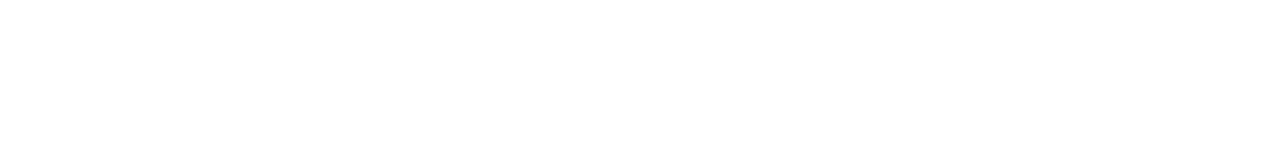
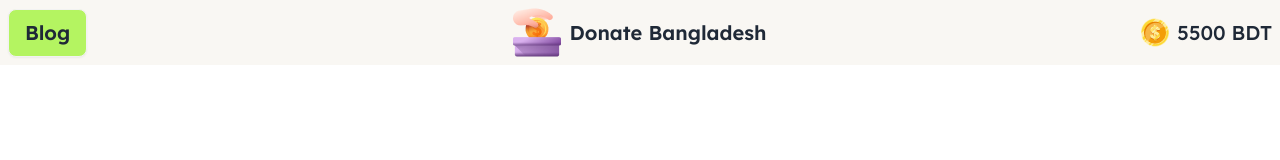
Before and after one commit to labiba4040/Assignment-05, a plain HTML site: page index.html in a window 1280 px wide. Drawn offline with nearby package versions, Linux system fonts and the light colour scheme.

Commit message:
navbar done

```diff
--- a/index.html
+++ b/index.html
@@ -4,6 +4,16 @@
     <meta charset="UTF-8">
     <meta name="viewport" content="width=device-width, initial-scale=1.0">
     <title>Donation</title>
+    <!-- google font cdn -->
+    <link rel="preconnect" href="https://fonts.googleapis.com">
+    <link rel="preconnect" href="https://fonts.gstatic.com" crossorigin>
+    <link href="https://fonts.googleapis.com/css2?family=Lexend:wght@100..900&display=swap" rel="stylesheet">
+
+    <style>
+      .font-lexend{
+        font-family: "Lexend", sans-serif;
+      }
+    </style>
 
     <!-- daisyUI   -->
     <link href="https://cdn.jsdelivr.net/npm/daisyui@4.12.10/dist/full.min.css" rel="stylesheet" type="text/css" />
@@ -14,15 +24,41 @@
             extend: {
               colors: {
                 clifford: '#da373d',
+                nav_bg: '#F9F7F3',
+                bcolor: '#B4F461',
+
               }
             }
           }
         }
       </script>
 </head>
-<body>
+<body class="font-lexend">
+  <header>
+    <nav class="bg-nav_bg">
+      <div class="container mx-auto">
+        <div class="navbar ">
+          <div class="navbar-start">
+            <button class="btn bg-bcolor font-semibold text-xl">Blog</button>
+          </div>
+          <div class="navbar-center gap-2">
+            <img src="./assets/logo.png" alt="">
+            <p class="hidden lg:block lg:font-semibold text-xl">Donate Bangladesh</p>
+          </div>
+          <div class="navbar-end gap-2">
+            <img src="./assets/coin.png" alt="">
+            <p class="lg:font-medium text-xl">5500 BDT</p>
+
+          </div>
+        </div>
+      </div>
+    </nav>
+
+
+  </header>
     <main>
 
     </main>
+    <footer></footer>
 </body>
 </html>
```
